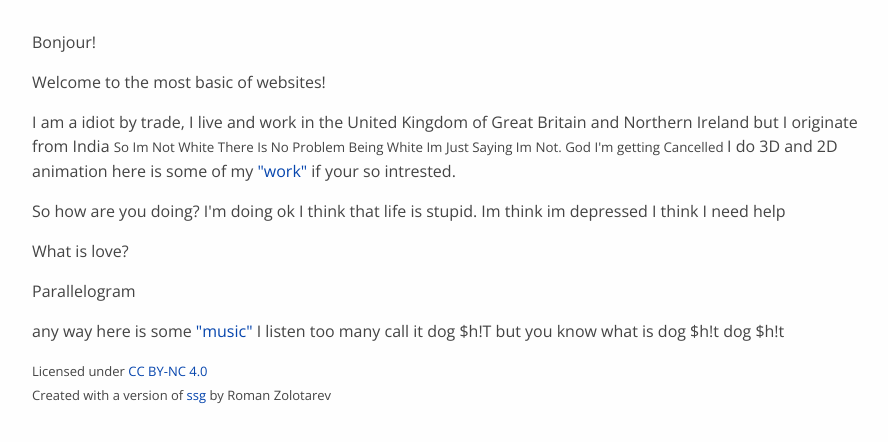
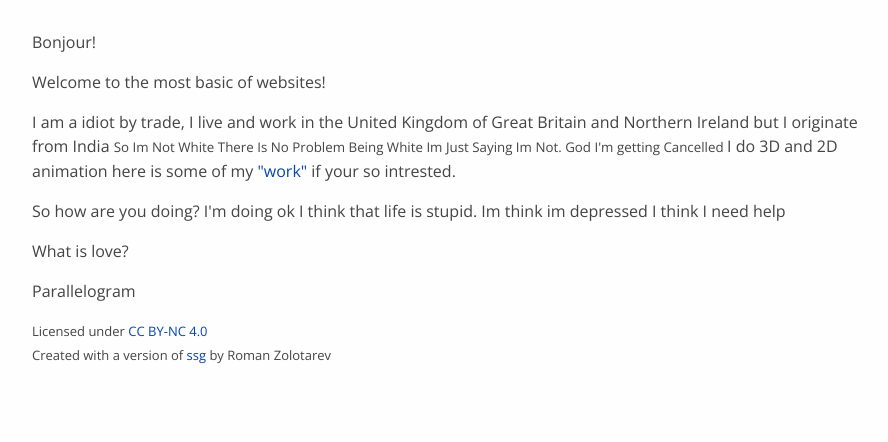
Before and after one commit to Whatever-Green/Whatevergreen.ml, a plain HTML site: page index.html in a window 1280 px wide. Shown: the part 86-528 px from the top of the page, without its empty margins (192-1080 px from the left). Drawn offline with nearby package versions, Linux system fonts and the light colour scheme.

Commit message:
Removed Music

```diff
--- a/index.html
+++ b/index.html
@@ -54,7 +54,6 @@
 <p>I am a idiot by trade, I live and work in the United Kingdom of Great Britain and Northern Ireland but I originate from India <small>So Im Not White There Is No Problem Being White Im Just Saying Im Not. God I'm getting Cancelled </small> I do 3D and 2D animation here is some of my <a href="work.html">"work"</a> if your so intrested. <p>
 
 </p> So how are you doing? I'm doing ok I think that life is stupid. Im think im depressed I think I need help <p>What is love? <p>Parallelogram</p>
-<p>any way here is some <a href="https://youtube.com/playlist?list=PLMxslmGT4Cq7Zrdky3tUNvNH1SGXLD894">"music"</a> I listen too many call it dog $h!T but you know what is dog $h!t dog $h!t</p>
 <footer>
 	<p>Licensed under <a href="https://creativecommons.org/licenses/by-nc/4.0/">CC BY-NC 4.0</a></br>
 	Created with a version of <a href="https://www.romanzolotarev.com/ssg.html">ssg</a> by Roman Zolotarev</p>
```
